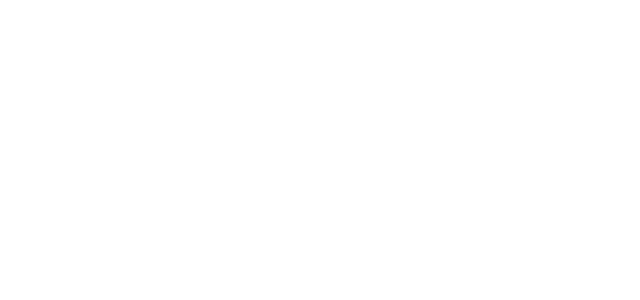
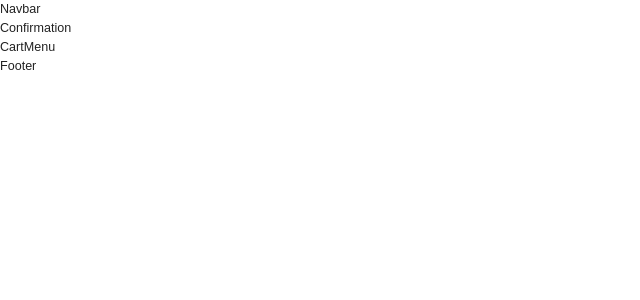
Before and after one commit to hasanmd91/ecommer, a React (Create React App) app in the folder client/: page /checkout/success in a window 1280 px wide. Before the commit this address had no page. Shown: the top 300 px of the page, without its empty margins (0-640 px from the left). Built offline with nearby package versions, Linux system fonts and the light colour scheme.

Commit message:
build routes

```diff
--- a/client/src/App.js
+++ b/client/src/App.js
@@ -1,5 +1,13 @@
 import { useEffect } from 'react';
 import { BrowserRouter, Routes, Route, useLocation } from 'react-router-dom';
+
+import Home from './scenes/home/Home';
+import Navbar from './scenes/global/Navbar';
+import Footer from './scenes/global/Footer';
+import ItemDetails from './scenes/itemDetails/ItemDetails';
+import CartMenu from './scenes/global/CartMenu';
+import Checkout from './scenes/checkout/Checkout';
+import Confirmation from './scenes/checkout/Confirmation';
 
 const ScrollToTop = () => {
   const { pathname } = useLocation();
@@ -15,8 +23,16 @@ const App = () => {
   return (
     <div>
       <BrowserRouter>
+        <Navbar />
         <ScrollToTop />
-        <Routes></Routes>
+        <Routes>
+          <Route path="/" element={<Home />} />
+          <Route path="item/:itemId" element={<ItemDetails />} />
+          <Route path="checkout" element={<Checkout />} />
+          <Route path="checkout/success" element={<Confirmation />} />
+        </Routes>
+        <CartMenu />
+        <Footer />
       </BrowserRouter>
     </div>
   );
--- /dev/null
+++ b/client/src/scenes/checkout/Confirmation.jsx
@@ -0,0 +1,7 @@
+import React from 'react';
+
+const Confirmation = () => {
+  return <div>Confirmation</div>;
+};
+
+export default Confirmation;
--- /dev/null
+++ b/client/src/scenes/global/CartMenu.jsx
@@ -0,0 +1,7 @@
+import React from 'react';
+
+const CartMenu = () => {
+  return <div>CartMenu</div>;
+};
+
+export default CartMenu;
--- /dev/null
+++ b/client/src/scenes/global/Footer.jsx
@@ -0,0 +1,9 @@
+import React from 'react'
+
+const Footer = () => {
+  return (
+    <div>Footer</div>
+  )
+}
+
+export default Footer
```
